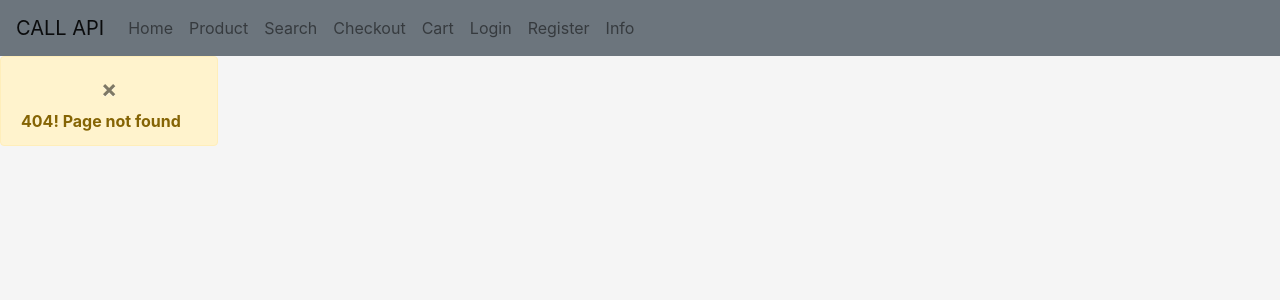
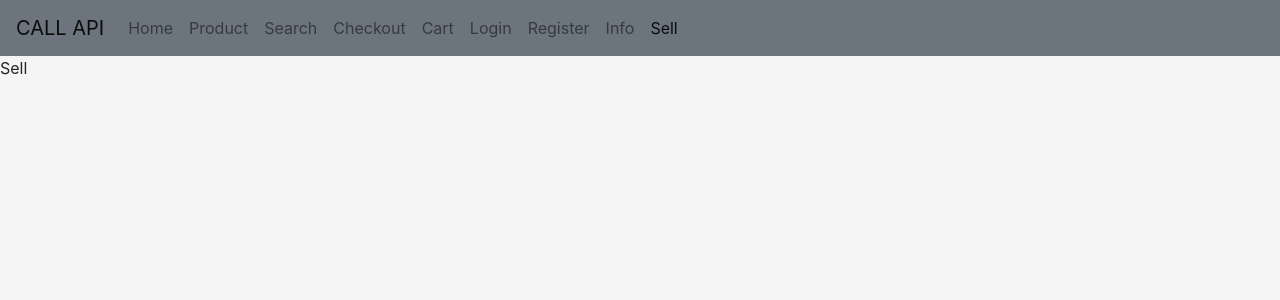
Before and after one commit to phanthaiduong22/eshop, a React (Create React App) app: page /sell in a window 1280 px wide. Before the commit this address had no page. Shown: the top 300 px of the page. Built offline with nearby package versions, Linux system fonts and the light colour scheme.

Commit message:
add sell

```diff
--- a/src/components/Menu/Menu.js
+++ b/src/components/Menu/Menu.js
@@ -10,6 +10,7 @@ const menus = [
   { name: "Login", to: "/login", exact: true },
   { name: "Register", to: "/register", exact: true },
   { name: "Info", to: "/info", exact: true },
+  { name: "Sell", to: "/sell", exact: true },
 ];
 
 const MenuLink = ({ label, to, activeOnlyWhenExact }) => {
--- /dev/null
+++ b/src/pages/Sell/Sell.js
@@ -0,0 +1,9 @@
+import React, { Component } from "react";
+
+class Sell extends Component {
+  render() {
+    return <div>Sell</div>;
+  }
+}
+
+export default Sell;
--- a/src/routes.js
+++ b/src/routes.js
@@ -8,6 +8,7 @@ import Product from "./pages/Product/Product";
 import Login from "./pages/Login/Login";
 import Register from "./pages/Register/Register";
 import Info from "./pages/Info/Info";
+import Sell from "./pages/Sell/Sell";
 
 const routes = [
   {
@@ -51,6 +52,11 @@ const routes = [
     main: () => <Info />,
   },
   {
+    path: "/sell",
+    exact: true,
+    main: () => <Sell />,
+  },
+  {
     path: "",
     exact: false,
     main: () => <NotFound />,
```
Also changed, not shown: 1 other file (tests, documents, lock files or other folders).
